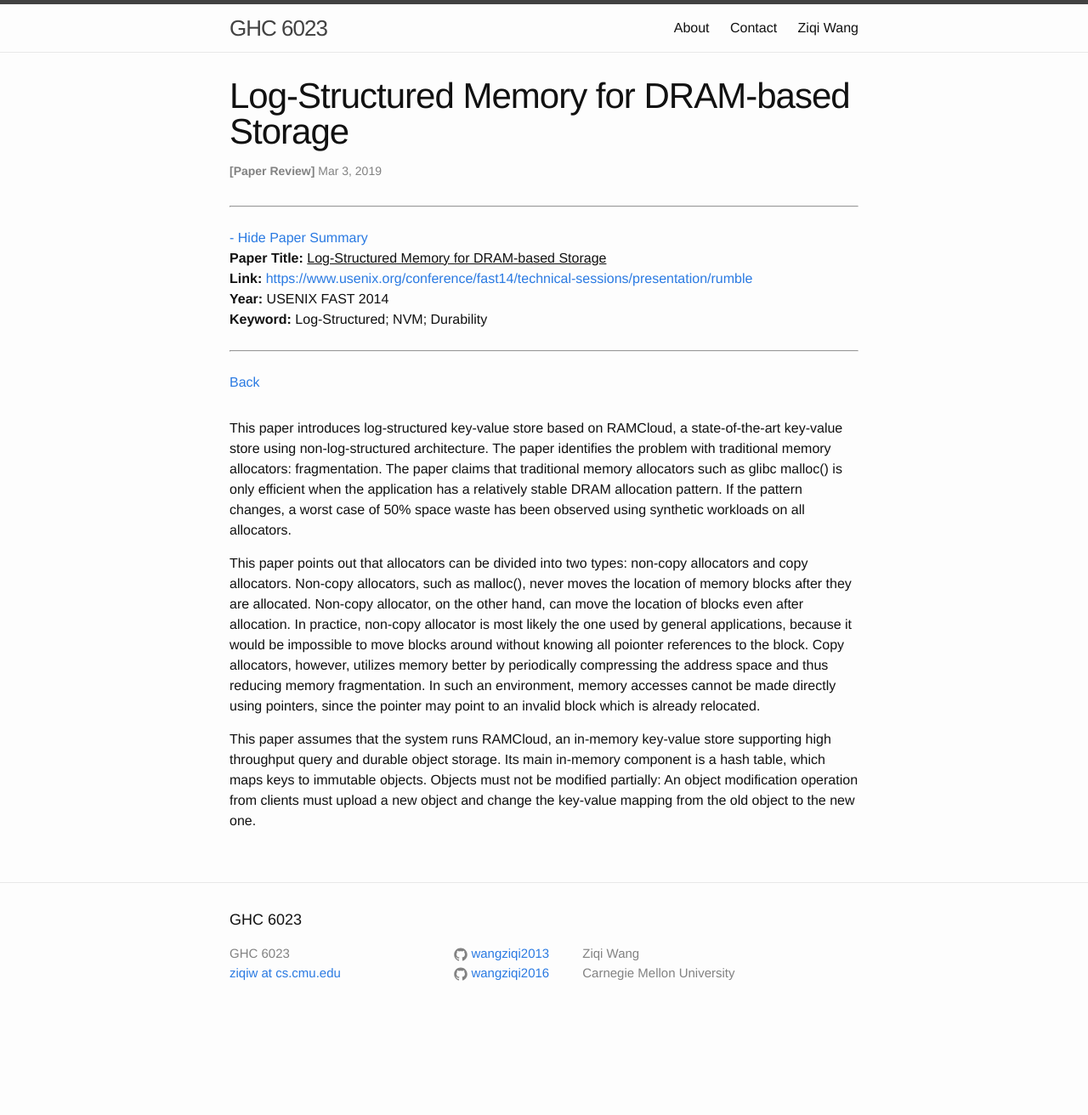
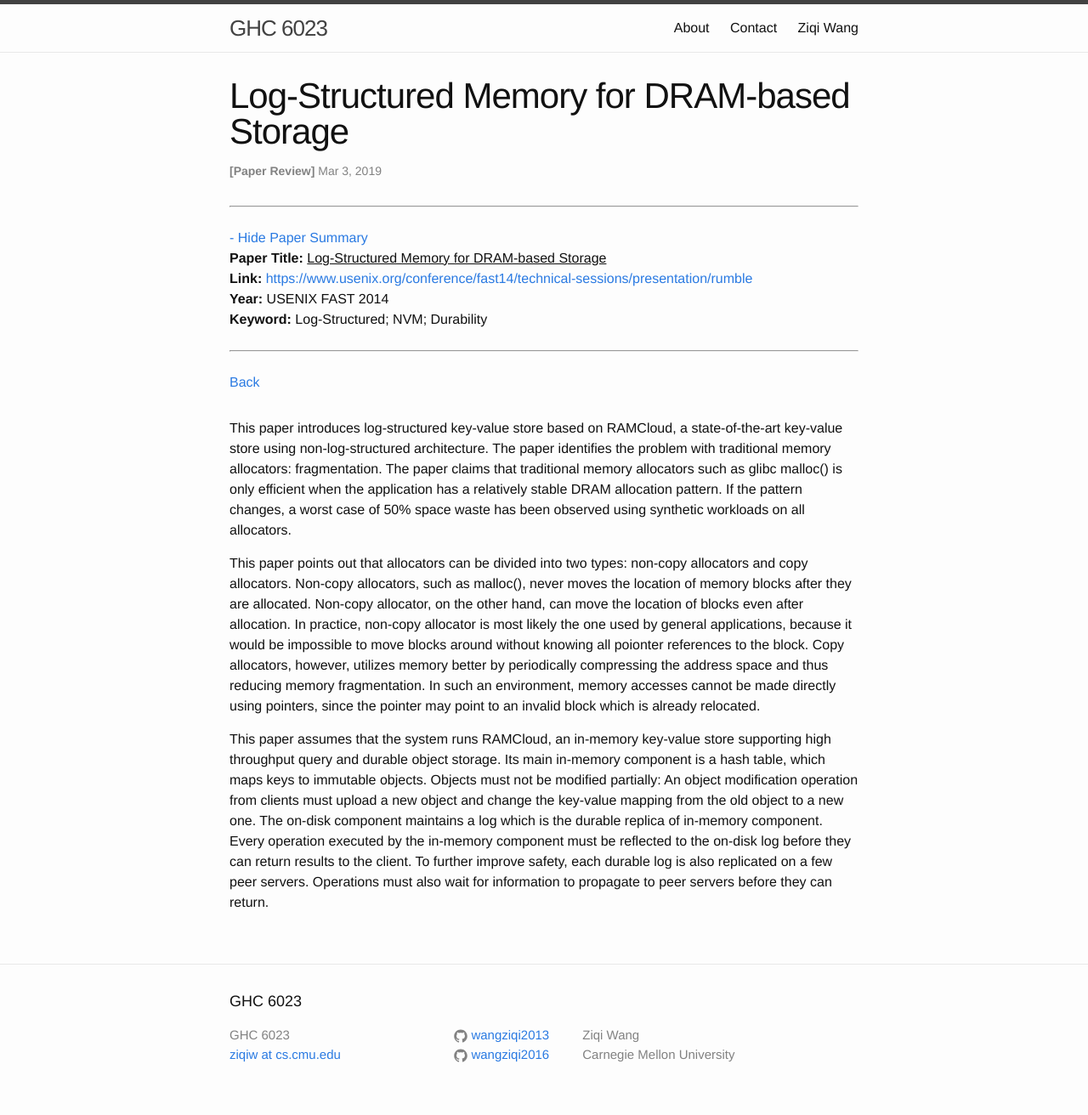
Before and after one commit to wangziqi2013/wangziqi2013.github.io, a Jekyll site: the page built from _posts/2019-03-03-log-structured-mem-for-dram-based-storage.markdown, in a window 1280 px wide. Shown: the whole page at 85% size. Built offline with Jekyll 4.4.1, drawn with Linux system fonts in a browser that asks for light colours; before the commit the page ends 1216 px from its top, so only the background shows below that.

Commit message:
Finish replica

```diff
--- a/_posts/2019-03-03-log-structured-mem-for-dram-based-storage.markdown
+++ b/_posts/2019-03-03-log-structured-mem-for-dram-based-storage.markdown
@@ -30,4 +30,7 @@ point to an invalid block which is already relocated.
 This paper assumes that the system runs RAMCloud, an in-memory key-value store supporting high throughput query and durable
 object storage. Its main in-memory component is a hash table, which maps keys to immutable objects. Objects must not be modified
 partially: An object modification operation from clients must upload a new object and change the key-value mapping from
-the old object to the new one.
+the old object to a new one. The on-disk component maintains a log which is the durable replica of in-memory component.
+Every operation executed by the in-memory component must be reflected to the on-disk log before they can return results to
+the client. To further improve safety, each durable log is also replicated on a few peer servers. Operations must also
+wait for information to propagate to peer servers before they can return.
```
